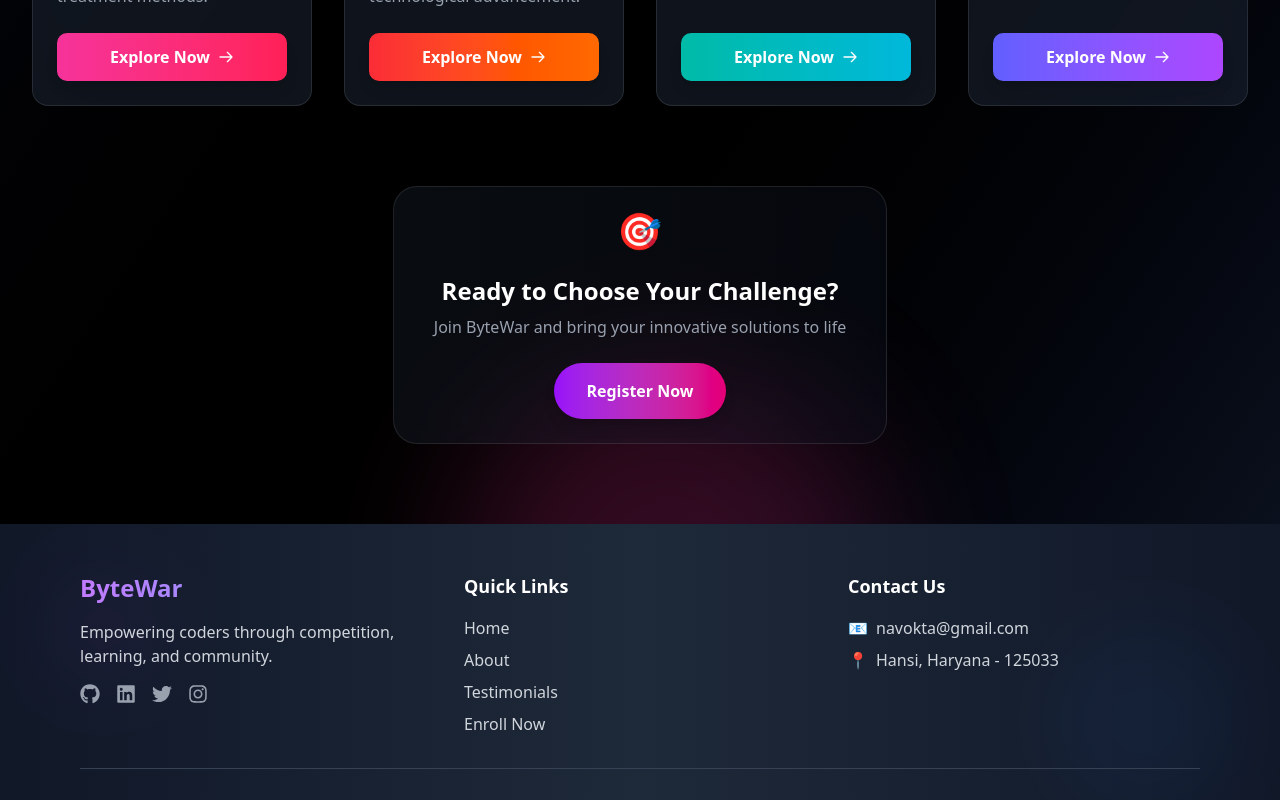
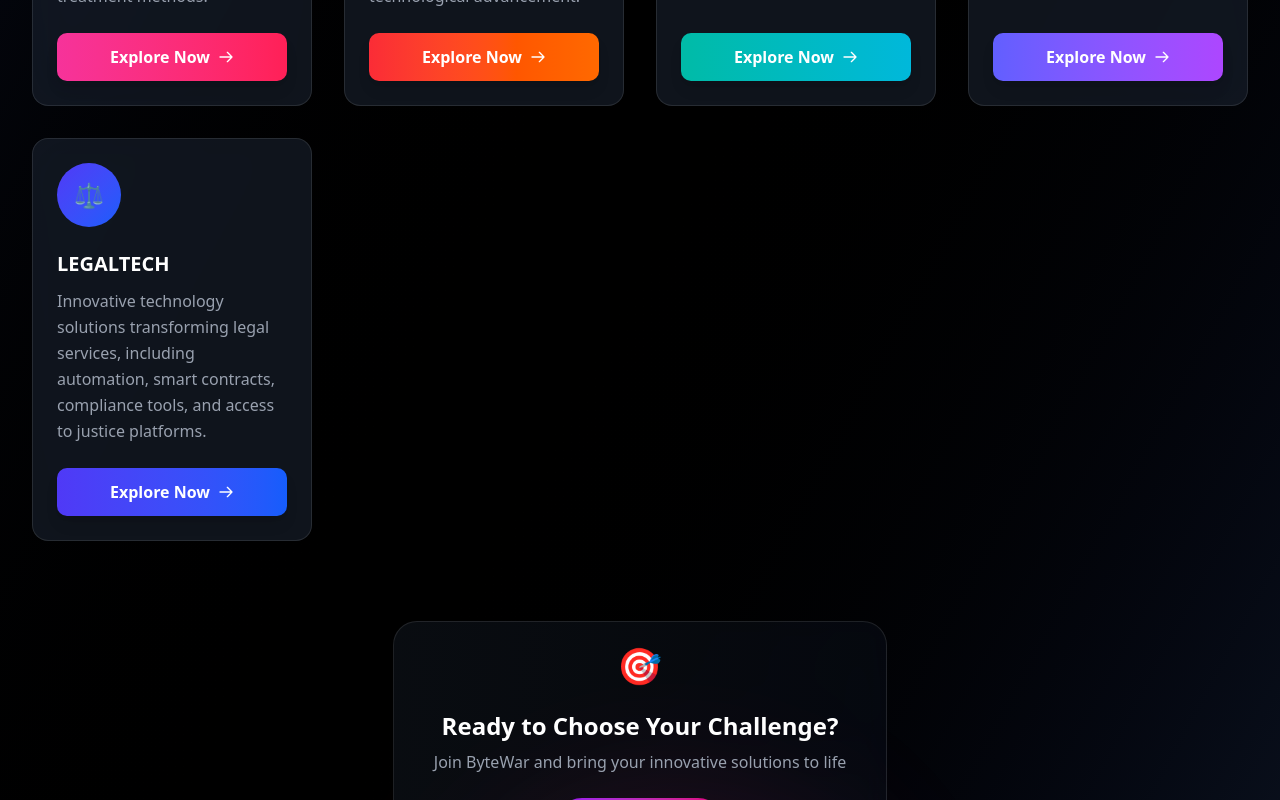
Before and after one commit to navokta/Bytewar-v2, a Next.js app: page /themes in a window 1280 px wide. Shown: the part 1060-1860 px from the top of the page. Built offline with nearby package versions, Linux system fonts and the light colour scheme.

Commit message:
Themes done

```diff
--- a/app/themes/[themeId]/[problemId]/page.js
+++ b/app/themes/[themeId]/[problemId]/page.js
@@ -113,6 +113,129 @@ const problemsData = {
           'Phase 2: Blockchain infrastructure setup (1 month)',
           'Phase 3: Core application development (3 months)',
           'Phase 4: Integration with supply chain partners (2 months)'
+        ]
+      }
+    }
+  },
+  // 🔹 NEW: LEGALTECH
+  'legaltech': {
+    name: 'LegalTech',
+    icon: '⚖️',
+    color: 'from-indigo-600 to-blue-600',
+    glow: 'shadow-indigo-500/30',
+    problems: {
+      'ai-legal-assistant': {
+        id: 'ai-legal-assistant',
+        title: 'AI-Powered Legal Research Assistant',
+        description: 'Build a tool that helps lawyers quickly find relevant case laws, statutes, and precedents using NLP',
+        objective: 'To reduce legal research time and improve accuracy using artificial intelligence',
+        stakeholders: ['Lawyers', 'Judges', 'Legal Researchers', 'Law Firms', 'Courts'],
+        functionalRequirements: [
+          'Natural language query interface',
+          'Database of legal documents and case laws',
+          'Relevance ranking of search results',
+          'Citation verification system',
+          'User account and history management'
+        ],
+        nonFunctionalRequirements: [
+          'Support 10,000+ concurrent legal professionals',
+          'Search results returned in under 1 second',
+          '95%+ accuracy in relevance matching',
+          'Compliance with data privacy laws (e.g., GDPR)'
+        ],
+        acceptanceCriteria: [
+          'Users find relevant case law in <10 seconds',
+          'System achieves >95% relevance accuracy in testing',
+          'Successfully integrates with major legal databases',
+          'No data breaches during 6-month trial'
+        ],
+        implementationPlan: [
+          'Phase 1: Legal corpus collection and cleaning (2 months)',
+          'Phase 2: NLP model training and validation (3 months)',
+          'Phase 3: Frontend and backend integration (2 months)',
+          'Phase 4: Pilot deployment in law firms (1 month)'
+        ]
+      }
+    }
+  },
+  // 🔹 NEW: SMART EDUCATION
+  'smart-education': {
+    name: 'Smart Education',
+    icon: '🎓',
+    color: 'from-blue-500 to-cyan-500',
+    glow: 'shadow-blue-500/30',
+    problems: {
+      'adaptive-learning': {
+        id: 'adaptive-learning',
+        title: 'Adaptive Learning Platform',
+        description: 'Create an AI-powered learning platform that personalizes educational content',
+        objective: 'To deliver customized learning paths based on individual student performance and preferences',
+        stakeholders: ['Students', 'Teachers', 'School Administrators', 'Parents', 'EdTech Providers'],
+        functionalRequirements: [
+          'Student progress tracking and assessment',
+          'AI-driven content recommendation engine',
+          'Interactive learning modules (videos, quizzes, games)',
+          'Teacher dashboard for monitoring class performance',
+          'Parent portal for progress updates'
+        ],
+        nonFunctionalRequirements: [
+          'Support up to 1 million students simultaneously',
+          'Personalization updates in real-time',
+          'Accessibility compliant with WCAG 2.1 standards',
+          '99.9% uptime during school hours'
+        ],
+        acceptanceCriteria: [
+          'Students show 20% improvement in learning outcomes after 3 months',
+          'Platform recommends relevant content 90% of the time',
+          'Teachers report 30% reduction in manual grading workload',
+          'System supports multiple devices and offline mode'
+        ],
+        implementationPlan: [
+          'Phase 1: Curriculum mapping and data modeling (1 month)',
+          'Phase 2: AI engine development (3 months)',
+          'Phase 3: Platform UI/UX and integration (2 months)',
+          'Phase 4: School pilot and feedback loop (2 months)'
+        ]
+      }
+    }
+  },
+  // 🔹 NEW: FINTECH SOLUTIONS
+  'fintech-solutions': {
+    name: 'Fintech Solutions',
+    icon: '💰',
+    color: 'from-teal-500 to-cyan-500',
+    glow: 'shadow-teal-500/30',
+    problems: {
+      'personal-finance-ai': {
+        id: 'personal-finance-ai',
+        title: 'AI Personal Finance Manager',
+        description: 'Create an intelligent system for automated financial planning',
+        objective: 'To help individuals manage budgets, savings, and investments using AI insights',
+        stakeholders: ['Individual Users', 'Banks', 'Financial Advisors', 'Regulators'],
+        functionalRequirements: [
+          'Bank account and transaction integration',
+          'Spending categorization and trend analysis',
+          'Budget creation and alerts',
+          'Investment recommendation engine',
+          'Security and privacy controls'
+        ],
+        nonFunctionalRequirements: [
+          'End-to-end encryption for financial data',
+          'Real-time sync with banking APIs',
+          'Response time under 1 second for all actions',
+          '99.99% data integrity and backup reliability'
+        ],
+        acceptanceCriteria: [
+          'Users reduce overspending by 25% within 2 months',
+          'Investment suggestions match risk profile 90% of the time',
+          'Zero unauthorized access incidents in first year',
+          'App rated 4.5+ stars on app stores'
+        ],
+        implementationPlan: [
+          'Phase 1: Financial data API integration research (1 month)',
+          'Phase 2: AI budgeting and investment logic (3 months)',
+          'Phase 3: Mobile and web app development (3 months)',
+          'Phase 4: Beta launch and user feedback (1 month)'
         ]
       }
     }
--- a/app/themes/[themeId]/page.js
+++ b/app/themes/[themeId]/page.js
@@ -187,6 +187,35 @@ const ThemeProblemsPage = () => {
         participants: 95
       }
     ]
+  },
+  // 🔹 NEW THEME: LEGALTECH
+  'legaltech': {
+    name: 'LEGALTECH',
+    icon: '⚖️',
+    color: 'from-indigo-600 to-blue-600',
+    problems: [
+      {
+        id: 'smart-contracts',
+        title: 'Self-Executing Smart Contracts',
+        description: 'Develop blockchain-based smart contracts for automated legal agreements in real estate or freelancing',
+        difficulty: 'Hard',
+        participants: 90
+      },
+      {
+        id: 'ai-legal-assistant',
+        title: 'AI-Powered Legal Research Assistant',
+        description: 'Build a tool that helps lawyers quickly find relevant case laws, statutes, and precedents using NLP',
+        difficulty: 'Medium',
+        participants: 100
+      },
+      {
+        id: 'compliance-monitoring',
+        title: 'Automated Regulatory Compliance System',
+        description: 'Create a platform that continuously monitors business operations for legal and regulatory compliance',
+        difficulty: 'Hard',
+        participants: 115
+      }
+    ]
   }
 };
 
--- a/app/themes/page.js
+++ b/app/themes/page.js
@@ -69,6 +69,14 @@ const AllThemesPage = () => {
     description: 'Integrated technology solutions to create efficient and sustainable urban environments.',
     icon: '🏙️',
     color: 'from-indigo-500 to-purple-500',
+    glow: 'shadow-indigo-500/30'
+  },
+  {
+    id: 'legaltech',
+    title: 'LEGALTECH',
+    description: 'Innovative technology solutions transforming legal services, including automation, smart contracts, compliance tools, and access to justice platforms.',
+    icon: '⚖️',
+    color: 'from-indigo-600 to-blue-600',
     glow: 'shadow-indigo-500/30'
   }
 ];
```
Lines whose indentation alone changed are shown as unchanged.
